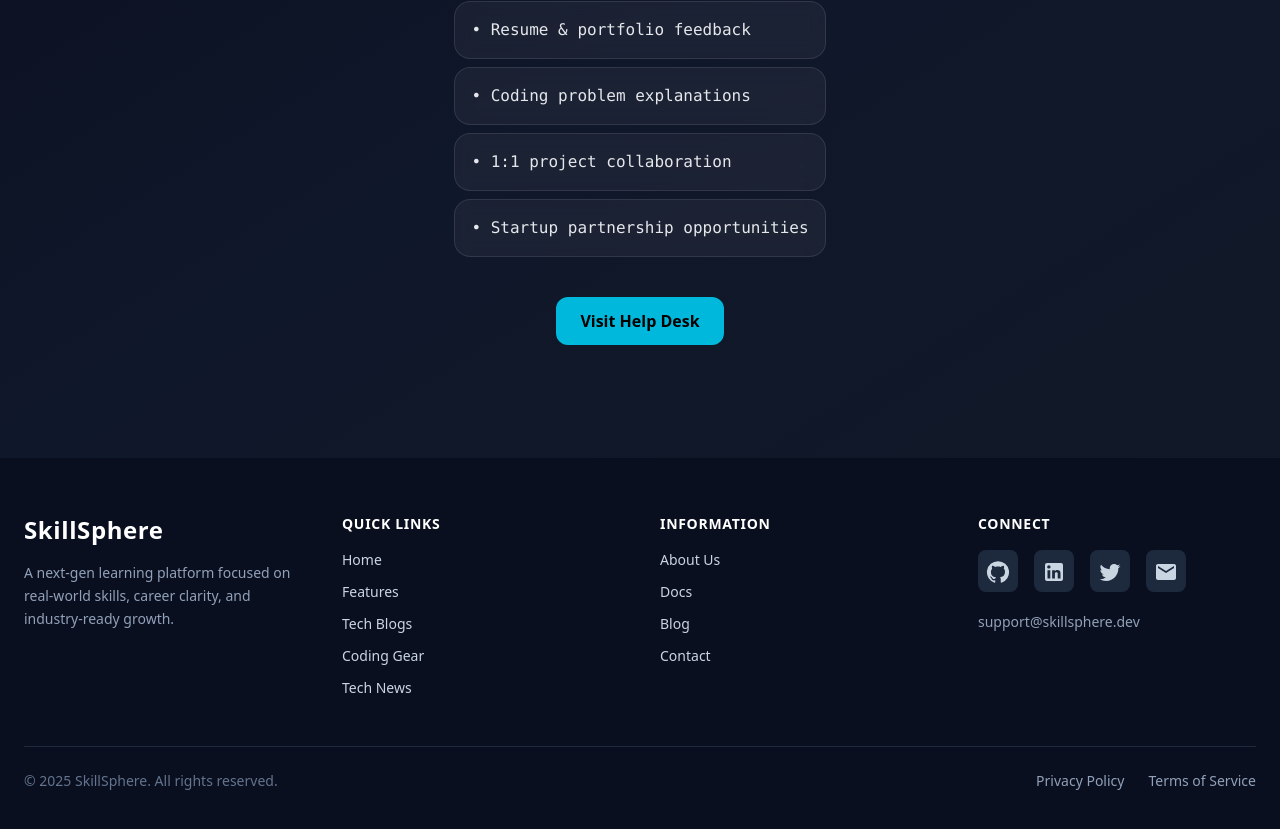
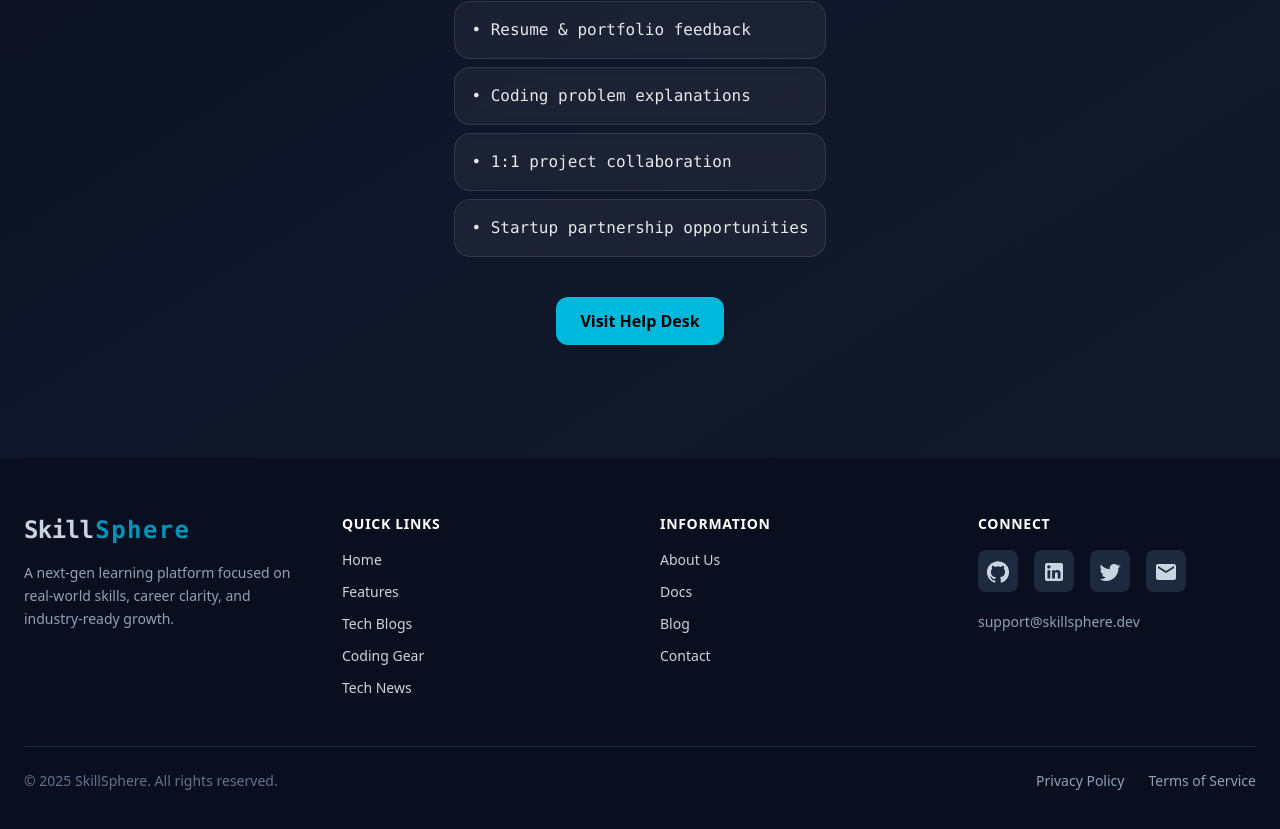
Before and after one commit to raushan-sinha/skills-sphere, a React (Vite) app: page / in a window 1280 px wide. Shown: the part 5360-6189 px from the top of the page. Built offline with nearby package versions, Linux system fonts and the light colour scheme.

Commit message:
Code changed for Heading in footer

```diff
--- a/src/components/layout/Footer.jsx
+++ b/src/components/layout/Footer.jsx
@@ -1,5 +1,8 @@
 import React from 'react'
 import { GitHub, LinkedIn, Mail, Twitter } from '@mui/icons-material';
+
+//todo: Heading logic -
+const heading = 'SkillSphere';
 
 //todo: Quick links for Footer -
 const quickLinks = {
@@ -32,8 +35,10 @@
 
                     {/* Brand */}
                     <div>
-                        <h2 className="text-2xl font-bold text-white tracking-wide">
-                            SkillSphere
+                        <h2 className="text-2xl font-bold font-mono tracking-tight cursor-pointer">
+                            {heading.split('').map((char, idx) => (
+                                <span key={idx} className={`${idx > 4 ? 'text-cyan-600 ml-0.5' : ''}`}>{char}</span>
+                            ))}
                         </h2>
                         <p className="mt-4 text-sm leading-relaxed text-slate-400">
                             A next-gen learning platform focused on real-world skills, career
```
